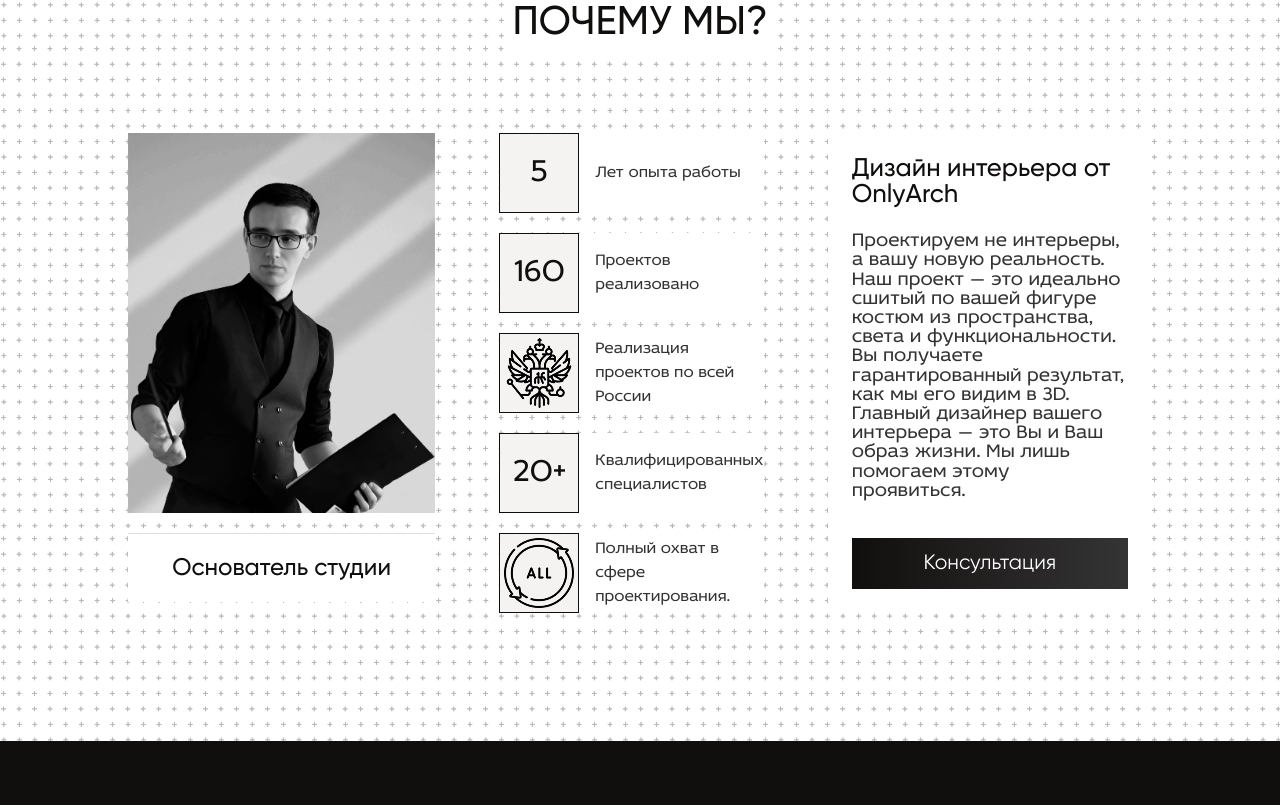
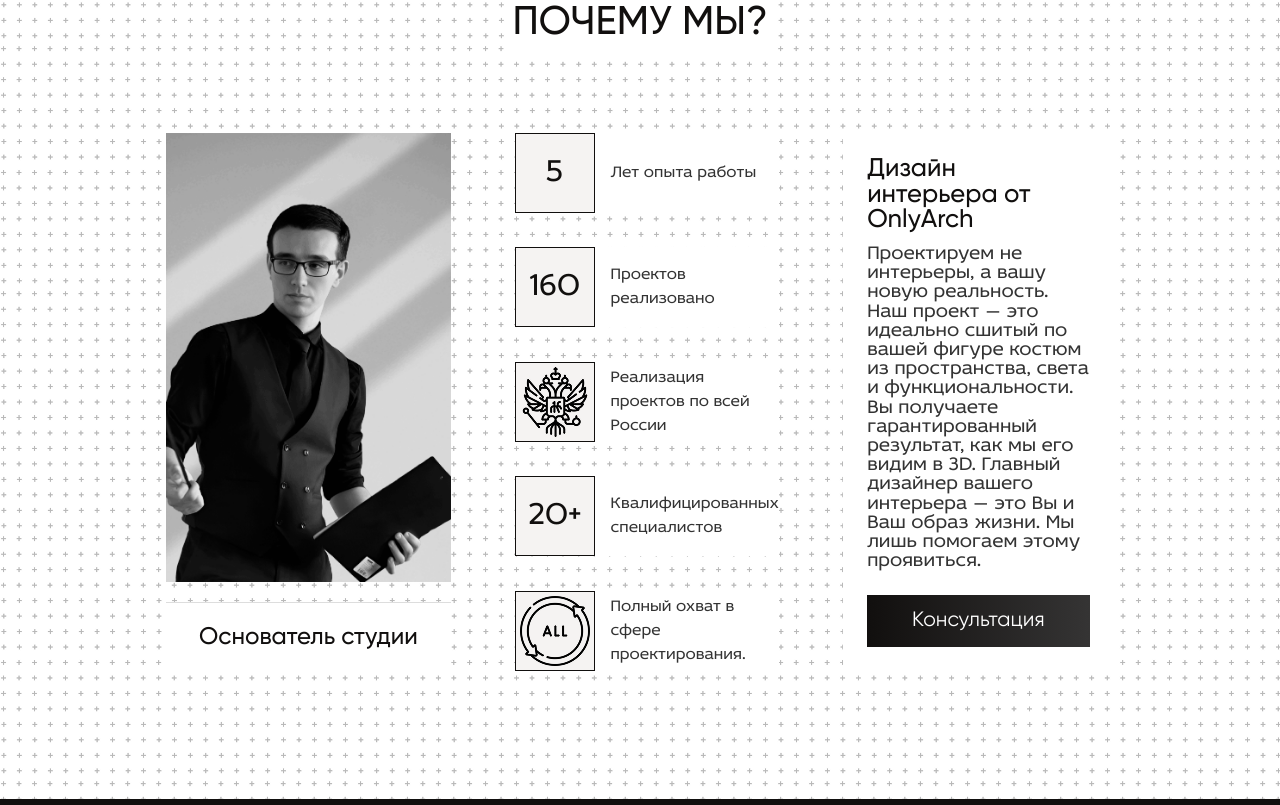
Before and after one commit to CapybaraSwim/onlyarch_website, a React app: page / in a window 1280 px wide. Shown: the part 935-1740 px from the top of the page. Built offline with nearby package versions, Linux system fonts and the light colour scheme.

Commit message:
fix popups, fix adaptive for whyWePage

```diff
--- a/src/App.tsx
+++ b/src/App.tsx
@@ -18,8 +18,20 @@
 const App: React.FC = () => {
   const [isChatOpen, setIsChatOpen] = useState(false);
   const [isConsultationOpen, setIsConsultationOpen] = useState(false);
+  const [selectedTariff, setSelectedTariff] = useState<string | null>(null);
 
   const openConsultation = () => setIsConsultationOpen(true);
+  const handleOpenConsultation = (tariffName?: string) => {
+    if (tariffName) {
+      setSelectedTariff(tariffName);
+    }
+    setIsConsultationOpen(true);
+  };
+
+  const handleClosePopup = () => {
+    setIsConsultationOpen(false);
+    setSelectedTariff(null);
+  };
 
   return (
     <div className="App">
@@ -29,7 +41,7 @@
       <Advantages />
       <OurWorks />
       <CostCalculation />
-      <Pricing onOpenConsultation={openConsultation} />
+      <Pricing onOpenConsultation={handleOpenConsultation} />
       <OurTeam />
       <TrustUs />
       <MapBlock />
@@ -41,6 +53,7 @@
       <ConsultationPopup
         isOpen={isConsultationOpen}
         onClose={() => setIsConsultationOpen(false)}
+        selectedTariff={selectedTariff}
       />
     </div>
   );
--- a/src/components/ConsultationPopup/ConsultationPopup.module.scss
+++ b/src/components/ConsultationPopup/ConsultationPopup.module.scss
@@ -23,7 +23,7 @@
 .popupContainer {
   position: relative;
   max-width: 700px;
-  max-height: 830px;
+  max-height: 700px;
   background: #fff;
   border-radius: 10px;
   box-shadow: 0 4px 20px rgba(0,0,0,0.3);
@@ -285,3 +285,7 @@
     }
   }
 }
+.selectedTariff{
+  padding: 20px;
+  position: absolute;
+}
--- a/src/components/ConsultationPopup/ConsultationPopup.tsx
+++ b/src/components/ConsultationPopup/ConsultationPopup.tsx
@@ -8,11 +8,12 @@
 interface ConsultationPopupProps {
   isOpen: boolean;
   onClose: () => void;
+  selectedTariff?: string | null;
 }
 
-const ConsultationPopup: React.FC<ConsultationPopupProps> = ({ isOpen, onClose }) => {
+const ConsultationPopup: React.FC<ConsultationPopupProps> = ({ isOpen, onClose, selectedTariff  }) => {
   const [isMounted, setIsMounted] = useState(false);
-  const [shouldRender, setShouldRender] = useState(false); // ← новое состояние
+  const [shouldRender, setShouldRender] = useState(false);
   const [isChecked, setIsChecked] = useState(false);
   const [isSubmitting, setIsSubmitting] = useState(false);
   const [isSubmitted, setIsSubmitted] = useState(false);
@@ -53,6 +54,15 @@
       setIsSubmitting(false);
       setIsSubmitted(true);
 
+      // Подготовка данных для API
+      const submissionData = {
+        ...formData,
+        tariff: selectedTariff || null,
+        timestamp: new Date().toISOString()
+      };
+
+      console.log('Данные для отправки:', submissionData);
+
       const closeTimer = setTimeout(() => {
         onClose();
       }, 2000);
@@ -82,6 +92,11 @@
         </div>
 
         <div className={styles.mainContent}>
+          {selectedTariff && (
+            <div className={styles.selectedTariff}>
+              <h3>Выбран тариф: {selectedTariff}</h3>
+            </div>
+          )}
           <div className={styles.formSection}>
             <form className={styles.formContainer} onSubmit={handleSubmit}>
               <div className={styles.formFields}>
--- a/src/components/CostCalculation/CostCalculation.module.scss
+++ b/src/components/CostCalculation/CostCalculation.module.scss
@@ -51,7 +51,7 @@
 .stepTitle {
   font-size: 30px;
   font-weight: 500;
-  margin: 30px 0px;
+  margin: 30px 0px 0px 0px;
   font-family: "Gilroy", sans-serif;
 
   @include respond-to(mobile) {
@@ -262,7 +262,7 @@
   font-family: "Idealist Sans", sans-serif;
   font-weight: 400;
   text-align: left;
-  margin-top: 50px;
+  margin-top: 20px;
   max-width: 400px;
 
   @include respond-to(mobile) {
@@ -272,7 +272,7 @@
 }
 
 .phoneImage{
-    max-width: 307px !important;
+    max-width: 250px !important;
     height: 100%;
 }
 
@@ -314,3 +314,35 @@
     opacity: 1;
   }
 }
+
+.userSelection {
+  background-color: #f8f8f8;
+  padding: 15px 20px;
+  border-radius: 10px;
+
+  h4 {
+    margin-bottom: 10px;
+    color: #110F0E;
+    font-weight: 600;
+  }
+
+  .selectionRow {
+    display: flex;
+    flex-wrap: wrap;
+    gap: 15px;
+    align-items: center;
+
+    .selectionItem {
+      display: flex;
+      align-items: center;
+      gap: 5px;
+      font-size: 14px;
+      color: #333;
+
+      strong {
+        color: #110F0E;
+        font-weight: 600;
+      }
+    }
+  }
+}
--- a/src/components/Pricing/Pricing.tsx
+++ b/src/components/Pricing/Pricing.tsx
@@ -1,4 +1,5 @@
-import React from 'react';
+// src/components/Pricing/Pricing.tsx
+import React, { useState } from 'react';
 const styles = require('./Pricing.module.scss');
 
 import planImage from '../../assets/images/pricing/plan.png';
@@ -6,7 +7,7 @@
 import fullImage from '../../assets/images/pricing/full.png';
 
 interface PricingProps {
-  onOpenConsultation: () => void;
+  onOpenConsultation: (tariffName: string) => void;
 }
 
 const Pricing: React.FC<PricingProps> = ({ onOpenConsultation }) => {
@@ -22,7 +23,10 @@
             <div className={styles.content}>
               <h3>Тариф “Планировочный”</h3>
               <p>500 руб/м²</p>
-              <button className={styles.buttonFirst} onClick={onOpenConsultation}>
+              <button
+                className={styles.buttonFirst}
+                onClick={() => onOpenConsultation('Планировочный')}
+              >
                 Заказать проект
               </button>
             </div>
@@ -47,7 +51,9 @@
             <div className={styles.content}>
               <h3>Тариф <br/> “Технический”</h3>
               <p>1800 руб/м²</p>
-              <button onClick={onOpenConsultation}>Заказать проект</button>
+              <button onClick={() => onOpenConsultation('Технический')}>
+                Заказать проект
+              </button>
             </div>
           </div>
           <div className={styles.largeBlock}>
@@ -91,7 +97,9 @@
             <div className={styles.content}>
               <h3>Тариф <br/> “Полный”</h3>
               <p>2500 руб/м²</p>
-              <button onClick={onOpenConsultation}>Заказать проект</button>
+              <button onClick={() => onOpenConsultation('Полный')}>
+                Заказать проект
+              </button>
             </div>
           </div>
         </div>
--- a/src/components/WhyWe/WhyWe.module.scss
+++ b/src/components/WhyWe/WhyWe.module.scss
@@ -1,15 +1,15 @@
 @use '../../styles/variables.scss' as *;
 
 .whyWe {
-  padding: 8rem 10%;
+  padding: 10% 13%;
   color: $text-light;
 
   @include respond-to(tablet) {
-    padding: 6rem 6%;
+    padding: 5% 5%;
   }
 
   @include respond-to(mobile) {
-    padding: 4rem 4%;
+    padding: 10% 10%;
   }
 
   @include respond-to(320) {
@@ -67,23 +67,54 @@
   }
 }
 
+
 .image {
   flex: 0 0 30%;
-  max-height: 430px;
   display: flex;
   flex-direction: column;
   justify-content: space-between;
 
   img {
-    width: 100%;
-    height: calc(100% - 50px);
-    object-fit: cover;
+    width: 100%; // ширина = ширине контейнера
+    height: 100%; // высота = высоте контейнера
+    object-fit: cover; // обрезает края, чтобы заполнить всю область без деформации
     object-position: center;
     border-radius: 0;
 
     @include respond-to(tablet) {
       width: 100%;
       height: auto;
+    }
+  }
+
+
+  .designerTitle {
+    font-size: 1.5rem;
+    font-weight: 500;
+    font-family: 'Gilroy', $font-main;
+    color: #110F0E;
+    text-align: center;
+    padding: 1rem 0;
+    background-color: #fff;
+    border-top: 1px solid #ddd;
+    margin-top: -1px;
+    width: 100%;
+    box-sizing: border-box;
+    margin-top:20px;
+
+    @include respond-to(tablet) {
+      font-size: 1.2rem;
+      padding: 0.8rem 0;
+    }
+
+    @include respond-to(mobile) {
+      font-size: 1rem;
+      padding: 0.6rem 0;
+    }
+
+    @include respond-to(320) {
+      font-size: 0.9rem;
+      padding: 0.5rem 0;
     }
   }
 }
@@ -119,11 +150,11 @@
 }
 
 .stats {
-  flex: 0 0 20%;
-  max-height: 490px; /* ← ограничиваем высоту */
+  flex: 0 0 20%; // ширина фиксирована
   display: flex;
   flex-direction: column;
   justify-content: space-between;
+  background-color: transparent; // ← убираем фон, если нужен только внутри статов
 
   .stat {
     background-color: #fff;
@@ -210,14 +241,12 @@
 }
 
 .text {
-  background-color: #fff;
-  flex: 1;
-  max-width: 393px;
+  flex: 1; // ← растягивается на оставшееся пространство
   padding: 1.5rem;
-  max-height: 490px; /* ← ограничиваем высоту */
   display: flex;
   flex-direction: column;
   justify-content: space-between;
+  background-color: #fff;
 
   h3 {
     font-size: 1.6rem;
```
Also changed, not shown: src/components/CostCalculation/CostCalculation.tsx (+83 -7 lines).
